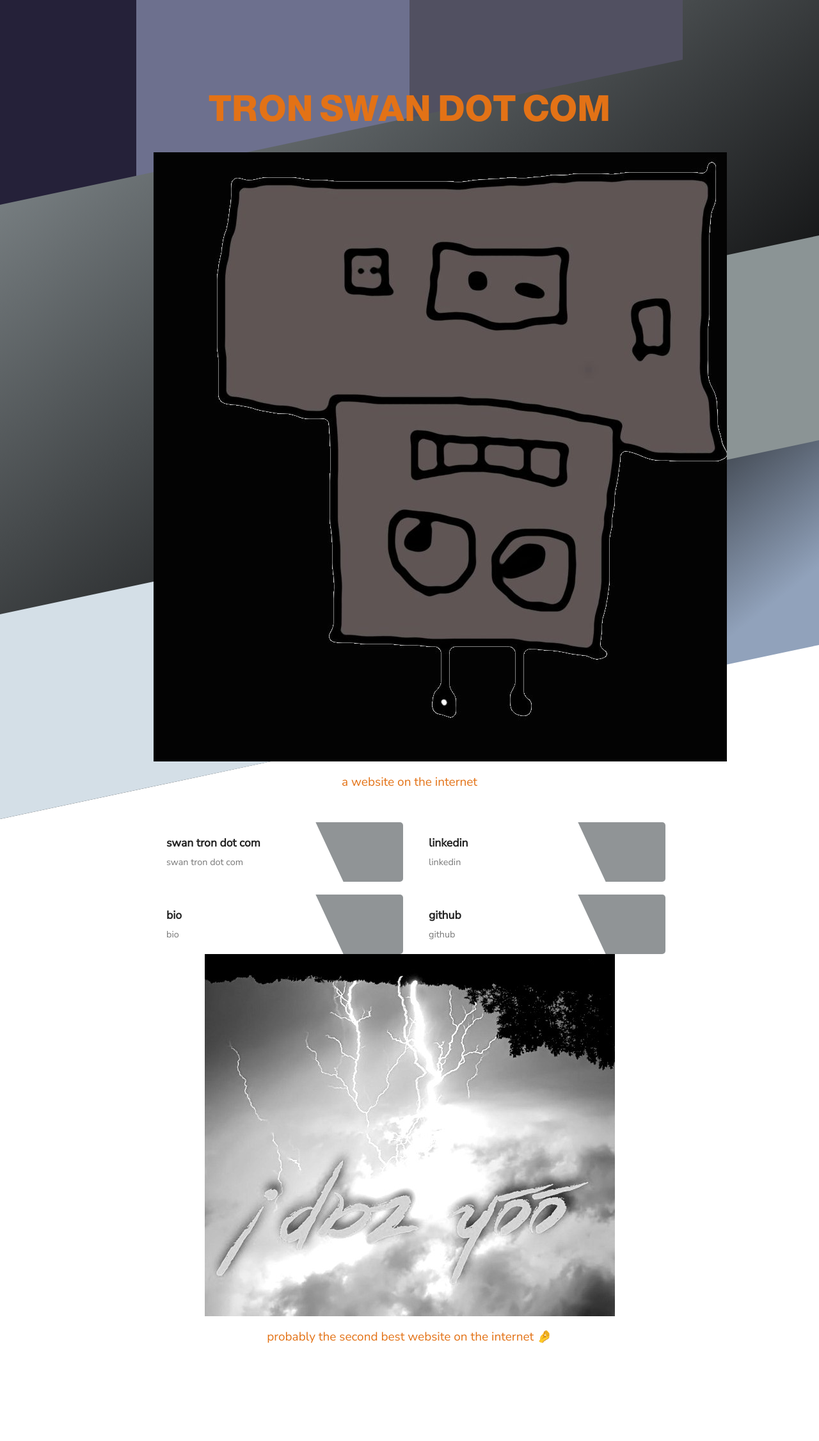
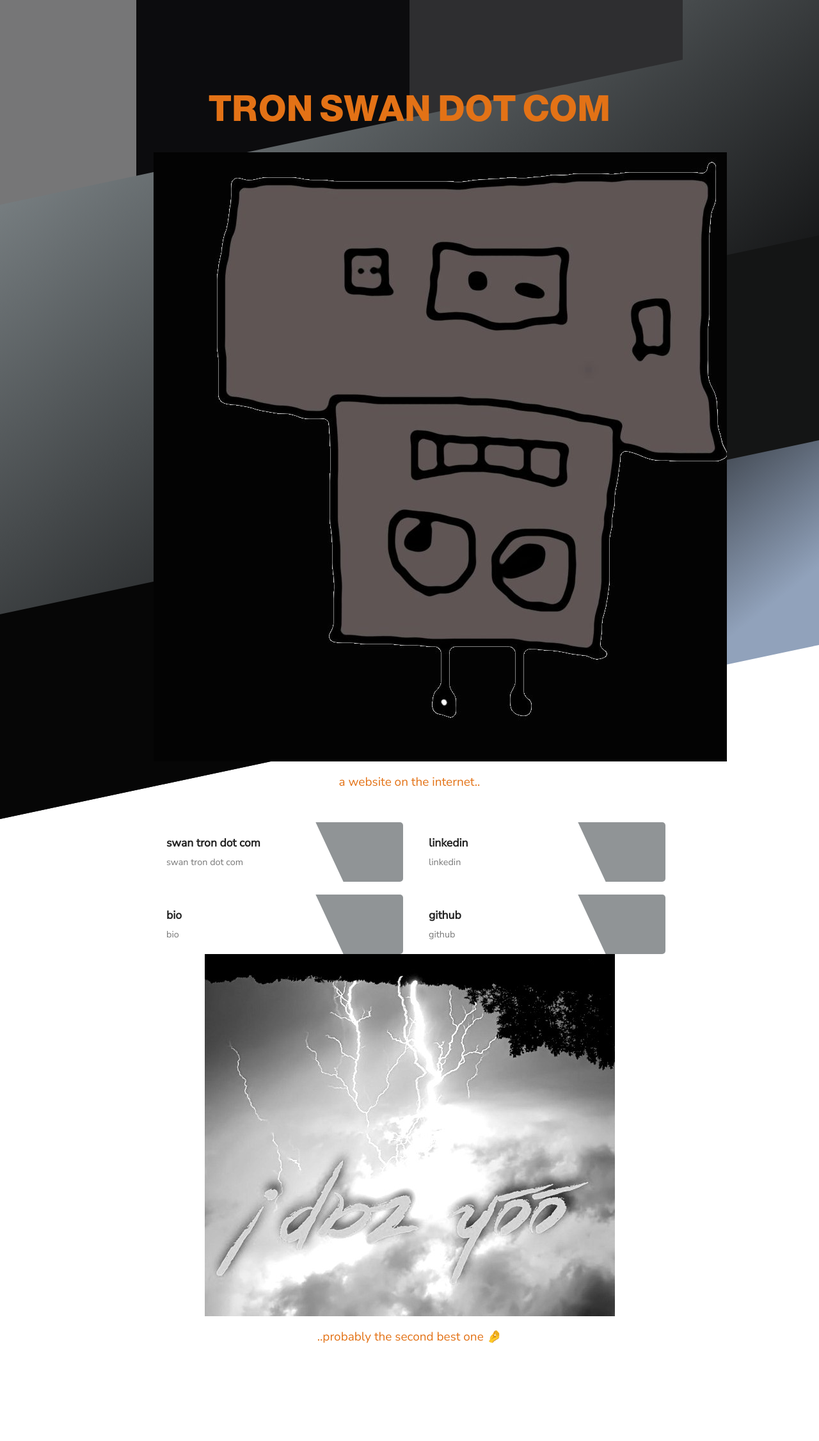
Before and after one commit to swantron/flask-do, a Flask app: page / in a window 1280 px wide. Shown: the whole page at 64% size. Run offline with Flask 2, Linux system fonts and the light colour scheme.

Commit message:
even more UX

```diff
--- a/templates/index.html
+++ b/templates/index.html
@@ -17,7 +17,7 @@
       <img src="{{url_for('static', filename='img/tronswan-background.jpg')}}" align="middle" alt="tron swan dot com" />
 
       <p>
-        a website on the internet
+        a website on the internet..
       </p>
 
     </div>
@@ -44,7 +44,7 @@
       <img src="{{url_for('static', filename='img/zapooh.jpg')}}" align="middle" alt="zap ooh" />
 
       <p>
-        probably the second best website on the internet 🤌
+        ..probably the second best one 🤌
       </p>
 
     </div>
@@ -68,7 +68,7 @@
       padding: 50px;
       min-height: 100vh;
       position: relative;
-      color: #fff;
+      color: rgb(7, 7, 7);
       font-family: "Nunito Sans", sans-serif;
       font-size: 19px;
     }
@@ -87,11 +87,11 @@
           #777e81 15%,
           #151617 70%,
           #91a2bb 94%);
-      --first: rgb(37, 33, 57);
-      --second: #6d708e;
-      --third: #515061;
-      --fourth: #8b9495;
-      --fifth: #d4dfe7;
+      --first: rgb(118, 118, 119);
+      --second: #0c0c0e;
+      --third: #2e2e30;
+      --fourth: #141515;
+      --fifth: #060606;
     }
 
     #stripes {
```
